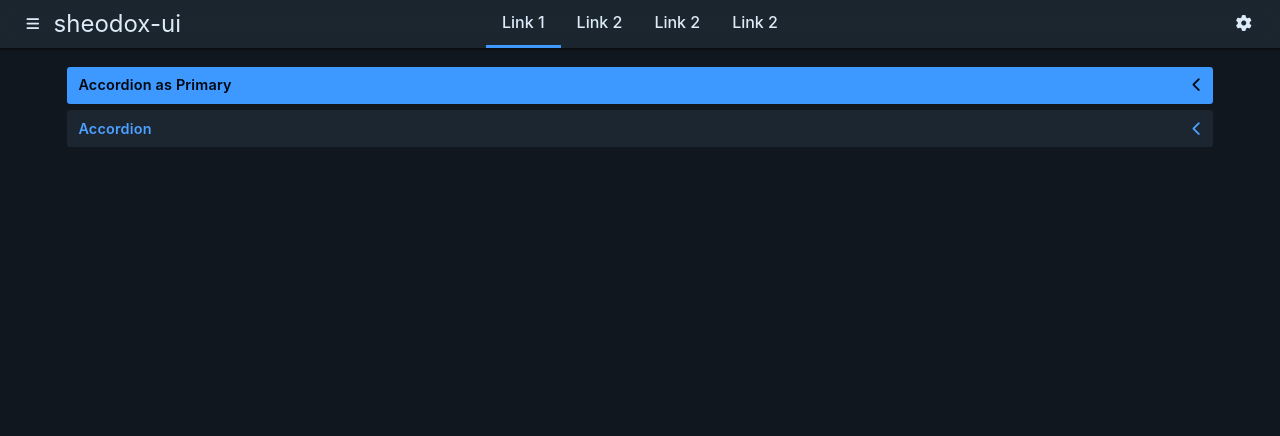
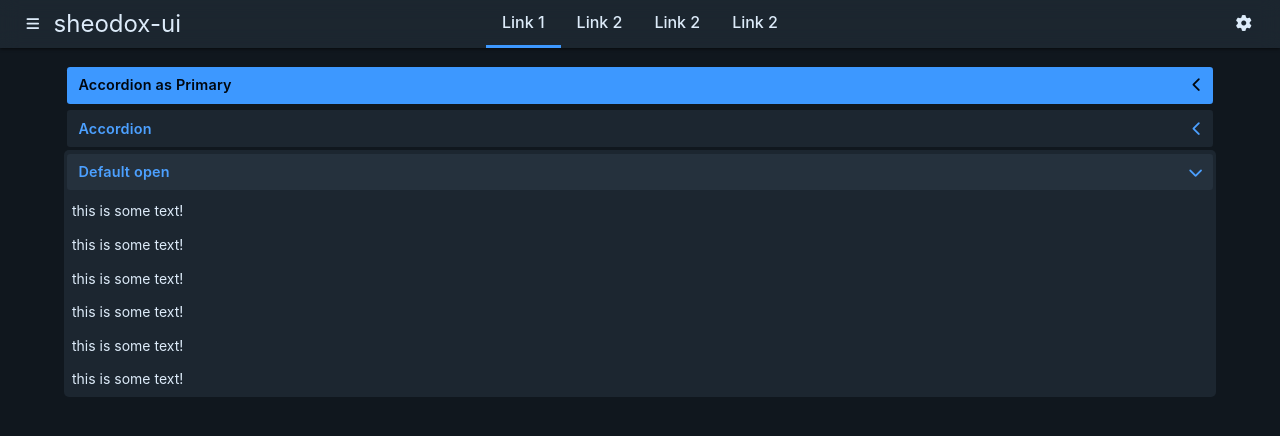
Before and after one commit to sheodox/sheodox-ui, a SvelteKit app: page /accordions in a window 1280 px wide. Shown: the top 436 px of the page. Built offline with nearby package versions, Linux system fonts and the light colour scheme.

Commit message:
Don't animate accordions on mount, better blockquote padding, webkit scrollbars, search placeholder

```diff
--- a/package.json
+++ b/package.json
@@ -1,6 +1,6 @@
 {
   "name": "sheodox-ui",
-  "version": "0.19.25",
+  "version": "0.19.26",
   "description": "Common UI for my projects.",
   "type": "module",
   "scripts": {
--- a/src/lib/Search.svelte
+++ b/src/lib/Search.svelte
@@ -21,6 +21,7 @@
 	</span>
 	<input
 		{name}
+		{placeholder}
 		bind:value
 		aria-label={label}
 		bind:this={input}
@@ -36,6 +37,7 @@
 	export let value = '';
 	export let label = 'Search';
 	export let size: 'normal' | 'large' = 'normal';
+	export let placeholder = '';
 
 	$: sizeLarge = size === 'large';
 
--- a/src/lib/style.scss
+++ b/src/lib/style.scss
@@ -63,6 +63,20 @@ body,
 	scrollbar-color: #444 #121212;
 }
 
+::-webkit-scrollbar {
+	width: 10px;
+}
+
+::-webkit-scrollbar-track {
+	background: var(--sx-gray-900);
+}
+
+::-webkit-scrollbar-thumb {
+	background-color: var(--sx-gray-700);
+	border-radius: 20px;
+	border: 2px solid var(--sx-gray-900);
+}
+
 .sr-only {
 	position: absolute;
 	left: -10000px;
--- a/src/lib/style/elements/_blockquote.scss
+++ b/src/lib/style/elements/_blockquote.scss
@@ -1,9 +1,4 @@
 blockquote {
 	padding-left: 0.5rem;
 	border-left: 0.2rem solid white;
-
-	//paragraph elements have too much space!
-	> p {
-		margin: 0;
-	}
 }
--- a/src/lib/util.ts
+++ b/src/lib/util.ts
@@ -74,7 +74,13 @@ export const animateHeight = (element: HTMLElement, show: boolean) => {
 		}
 		Object.assign(element.style, notAnimatingStyles);
 	};
-	update(show);
+
+	// don't animate the initial render
+	if (!show) {
+		element.style.display = 'none';
+	}
+	Object.assign(element.style, notAnimatingStyles);
+
 	return { update };
 };
 
--- a/src/routes/(app)/accordions/+page.svelte
+++ b/src/routes/(app)/accordions/+page.svelte
@@ -22,6 +22,18 @@
 	</div>
 </Accordion>
 
+<Accordion open>
+	<span slot="title">Default open</span>
+	<div>
+		<p class="mt-0">this is some text!</p>
+		<p>this is some text!</p>
+		<p>this is some text!</p>
+		<p>this is some text!</p>
+		<p>this is some text!</p>
+		<p class="mb-0">this is some text!</p>
+	</div>
+</Accordion>
+
 <script lang="ts">
 	import { Accordion } from '$lib';
 </script>
```
Also changed, not shown: 1 other file (tests, documents, lock files or other folders).
